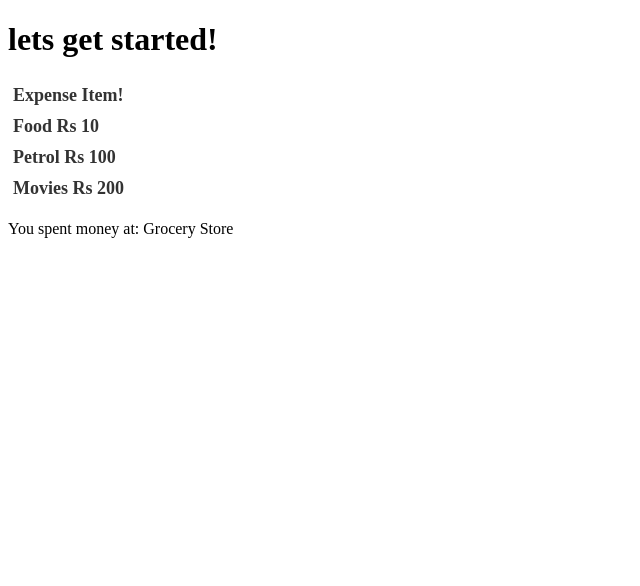
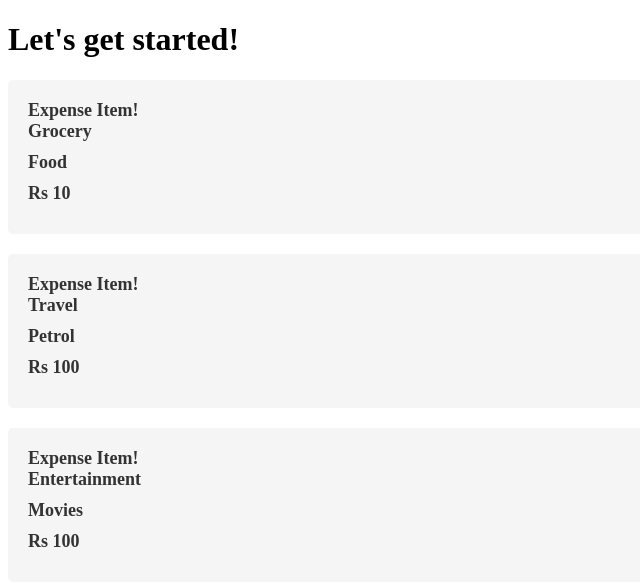
Before and after one commit to Dipankar111/Intro-to-React, a JavaScript app: page / in a window 1280 px wide. Shown: the top 586 px of the page, without its empty margins (0-640 px from the left). Built offline with nearby package versions, Linux system fonts and the light colour scheme.

Commit message:
passing Data

```diff
--- a/src/App.js
+++ b/src/App.js
@@ -1,12 +1,27 @@
 import ExpenseItem from "./components/Expenseitem";
 
 function App() {
+  const expenses = [
+    {title: "Food", locationOfExpenditure:"Grocery", amount: "Rs 10"},
+    {title: "Petrol", locationOfExpenditure:"Travel", amount: "Rs 100" },
+    {title: "Movies", locationOfExpenditure:"Entertainment", amount: "Rs 100" },
+]
+
   return (
     <div>
-    <h1>lets get started!</h1>
-    <ExpenseItem> </ExpenseItem>
+      <h1>Let's get started!</h1>
+      <div>
+        {expenses.map((expense) => (
+          <ExpenseItem
+
+            title={expense.title}
+            locationOfExpenditure={expense.locationOfExpenditure}
+            amount={expense.amount}
+          />
+        ))}
+      </div>
     </div>
-  )
+  );
 }
 
 export default App;
--- a/src/components/ExpenseItem.css
+++ b/src/components/ExpenseItem.css
@@ -1,12 +1,17 @@
-container {
-    background-color: #f2f2f2;
-    padding: 10px;
-    margin-bottom: 10px;
-  }
+.container {
+  background-color: #f5f5f5;
+  padding: 20px;
+  margin-bottom: 20px;
+  border-radius: 5px;
+}
 
-  .container h2 {
-    color: #333;
-    font-size: 18px;
-    margin: 0;
-    padding: 5px;
-  }
+.container h2 {
+  margin: 0;
+  font-size: 18px;
+  font-weight: bold;
+  color: #333;
+}
+
+.container > div {
+  margin-bottom: 10px;
+}
--- a/src/components/Expenseitem.js
+++ b/src/components/Expenseitem.js
@@ -2,23 +2,20 @@
 import './ExpenseItem.css'
 
 
-function ExpenseItem() {
-
-  const locationOfExpenditure = 'Grocery Store'
-
+function ExpenseItem(props) {
   return (
       <div className='container'>
          <h2>Expense Item!</h2>
         <div>
-          <h2>Food Rs 10</h2>
+          <h2>{props.locationOfExpenditure}</h2>
         </div>
         <div>
-          <h2>Petrol Rs 100</h2>
+          <h2>{props.title}</h2>
         </div>
         <div>
-          <h2>Movies Rs 200</h2>
+          <h2>{props.amount}</h2>
         </div>
-        <p>You spent money at: {locationOfExpenditure}</p>
+
       </div>
     );
   }
```
